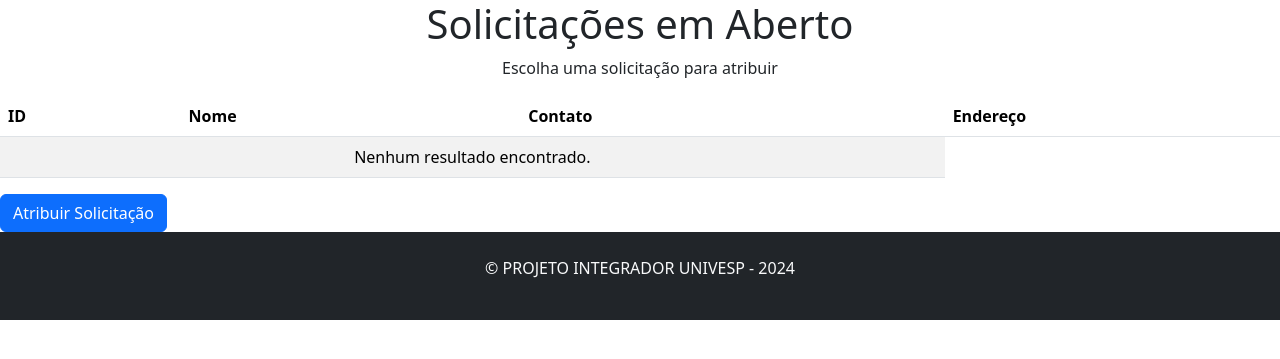
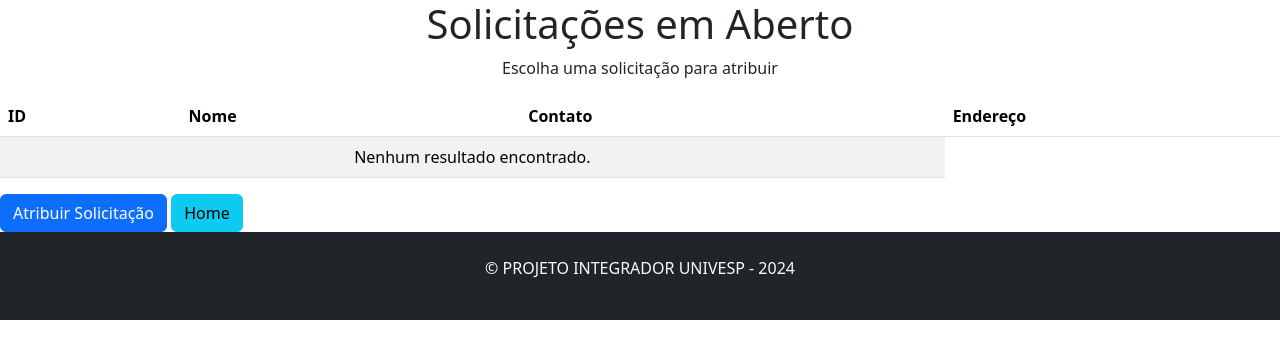
Before and after one commit to Jairzaoo/RECICLE-360, a Django app: page /abertas/ in a window 1280 px wide. Shown: the top 359 px of the page. Run offline with Django 5.2, Linux system fonts and the light colour scheme; data comes from the database, SQL or seed files in the repository.

Commit message:
em encerra.html na tabela id esolicitacao_id estava invertido. em abertas.html inserido botao home apos botao atribuir para caso nao exixtir solicitações

```diff
--- a/projetointegrador/recicle360/templates/abertas.html
+++ b/projetointegrador/recicle360/templates/abertas.html
@@ -43,6 +43,7 @@
     <button type="button" class="btn btn-primary" data-bs-toggle="modal" data-bs-target="#exampleModal">
       Atribuir Solicitação
     </button>
+    <button onclick="window.location.href = '/';" class="btn btn-info ">Home</button>
 
     <!-- Modal for assigning a request -->
     <div class="modal fade" id="exampleModal" tabindex="-1" aria-labelledby="exampleModalLabel" aria-hidden="true">
--- a/projetointegrador/recicle360/templates/encerra.html
+++ b/projetointegrador/recicle360/templates/encerra.html
@@ -33,8 +33,8 @@
         <tr>
             <td><input type='checkbox' class='form-check-input' data-id='{{solicitacao.id}}'></td>
 
+            <td>{{ solicitacao.id_recolhe }}</td>
             <td>{{ solicitacao.id }}</td>
-            <td>{{ solicitacao.id_recolhe }}</td>
             <td>{{ solicitacao.recolhe_nome }}</td>
             <td>{{ solicitacao.recolhe_contato }}</td>
             <td>{{ solicitacao.status }}</td>
```
